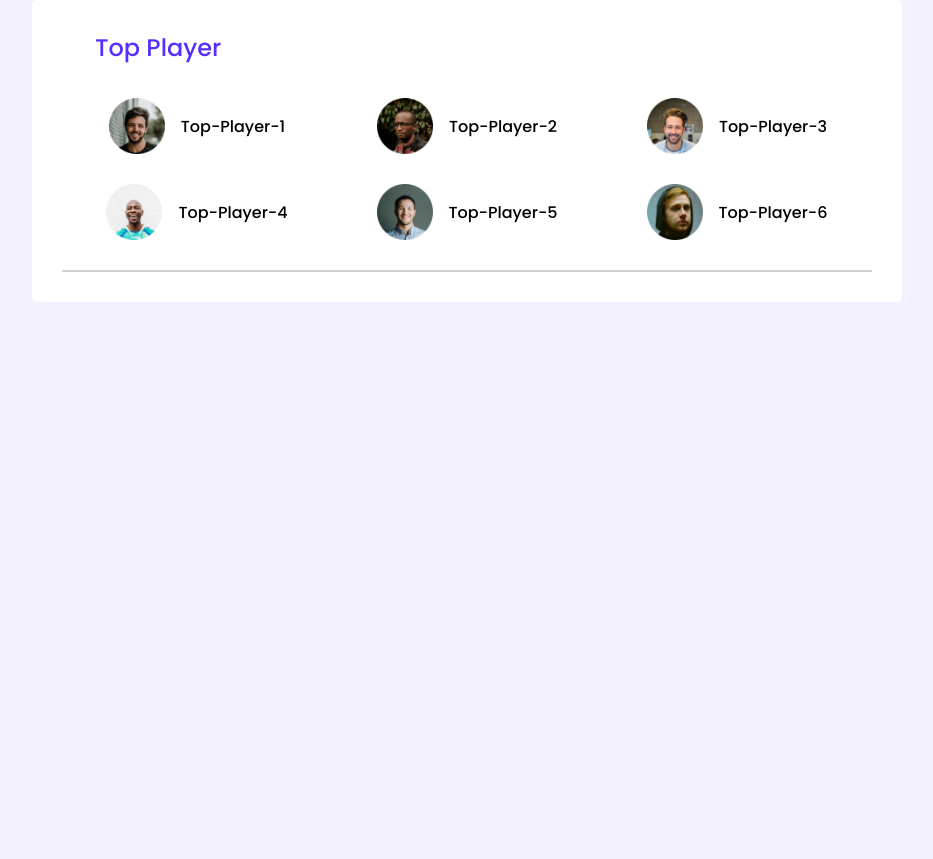
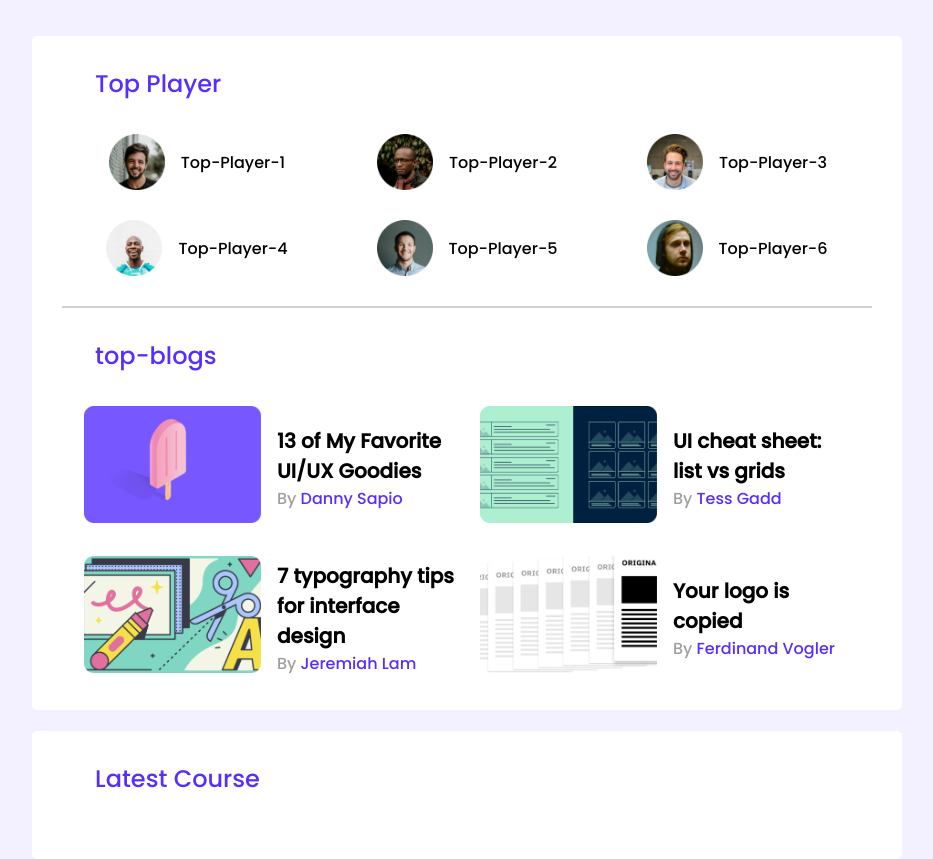
Before and after one commit to Sarwarhridoy4/Leader-Board_CSS3, a plain HTML site: page index.html in a window 1280 px wide. Shown: the whole page, without its empty margins (173-1106 px from the left). Before the commit the page ends 800 px from the top, so only its background shows below. Drawn offline with Linux system fonts and the light colour scheme.

Commit message:
top blogs done

```diff
--- a/index.html
+++ b/index.html
@@ -53,6 +53,68 @@
                 </div>
             </div>
             <hr>
+            <!-- top players end -->
+            <!-- top blogs start -->
+            <section class="top-blogs">
+                <h2 class="section-title">
+                    top-blogs
+                </h2>
+                <div class="blogs">
+                    <article class="blog">
+                        <div class="thumbnail">
+                            <img src="./images/blogs/blog-1.png" alt="blog 1">
+                        </div>
+                        <div class="more-info">
+                            <h4 class="blog-name">13 of My Favorite <br> UI/UX Goodies</h4>
+                            <p class="autor-name">
+                                By <a href="#" target="_blank" rel="noopener noreferrer"> Danny Sapio</a>
+                            </p>
+                        </div>
+                    </article>
+                    <article class="blog">
+                        <div class="thumbnail">
+                            <img src="./images/blogs/blog-2.png" alt="blog 1">
+                        </div>
+                        <div class="more-info">
+                            <h4 class="blog-name">UI cheat sheet:
+                                list vs grids</h4>
+                            <p class="autor-name">
+                                By <a href="#" target="_blank" rel="noopener noreferrer">Tess Gadd</a>
+                            </p>
+                        </div>
+                    </article>
+                    <article class="blog">
+                        <div class="thumbnail">
+                            <img src="./images/blogs/blog-3.png" alt="blog 1">
+                        </div>
+                        <div class="more-info">
+                            <h4 class="blog-name">7 typography tips
+                                for interface design</h4>
+                            <p class="autor-name">
+                                By <a href="#" target="_blank" rel="noopener noreferrer">Jeremiah Lam</a>
+                            </p>
+                        </div>
+                    </article>
+                    <article class="blog">
+                        <div class="thumbnail">
+                            <img src="./images/blogs/blog-4.png" alt="blog 1">
+                        </div>
+                        <div class="more-info">
+                            <h4 class="blog-name">Your logo is
+                                copied</h4>
+                            <p class="autor-name">
+                                By <a href="#" target="_blank" rel="noopener noreferrer"> Ferdinand Vogler</a>
+                            </p>
+                        </div>
+                    </article>
+                </div>
+            </section>
+            <!-- top blogs end -->
+        </section>
+        <section class="container-2">
+            <h2 class="section-title">
+                Latest Course
+            </h2>
         </section>
     </main>
     <!-- main end -->
--- a/style/style.css
+++ b/style/style.css
@@ -18,12 +18,17 @@ body {
 hr {
     border: 1px solid #D1D1D1;
     margin-top: 30px;
+    margin-bottom: 30px;
 }
 
 /* main section css*/
 main {
     display: flex;
     justify-content: center;
+    flex-direction: column;
+    align-items: center;
+    margin-top: 36px;
+    row-gap: 21px;
 }
 
 /* container-body */
@@ -68,3 +73,43 @@ main {
 }
 
 /* Top Players style end */
+/* Top Blogs style start */
+.blogs{
+    display: grid;
+    grid-template-columns: repeat(2,1fr);
+    grid-template-rows: repeat(2,1fr);
+    row-gap: 26px;
+    column-gap: 26px;
+    padding-left: 22px;
+    padding-right: 22px;
+}
+.blog{
+    display: flex;
+    align-items: center;
+    gap: 16px;
+}
+.blog .thumbnail img {
+    width: 177px;
+    height: 117px;
+}
+.blog-name{
+    font-size: 20px;
+}
+.autor-name {
+    color: #9F9F9F;
+}
+.autor-name a{
+    text-decoration: none;
+    font-size: 16px;
+    color: #562EFF;
+}
+
+/* Top Blogs style end */
+/* Latest course start */
+.container-2{
+    background: #ffffff;
+    width: 870px;
+    border-radius: 5px;
+    padding: 30px;
+}
+/* Latest course end */
```
